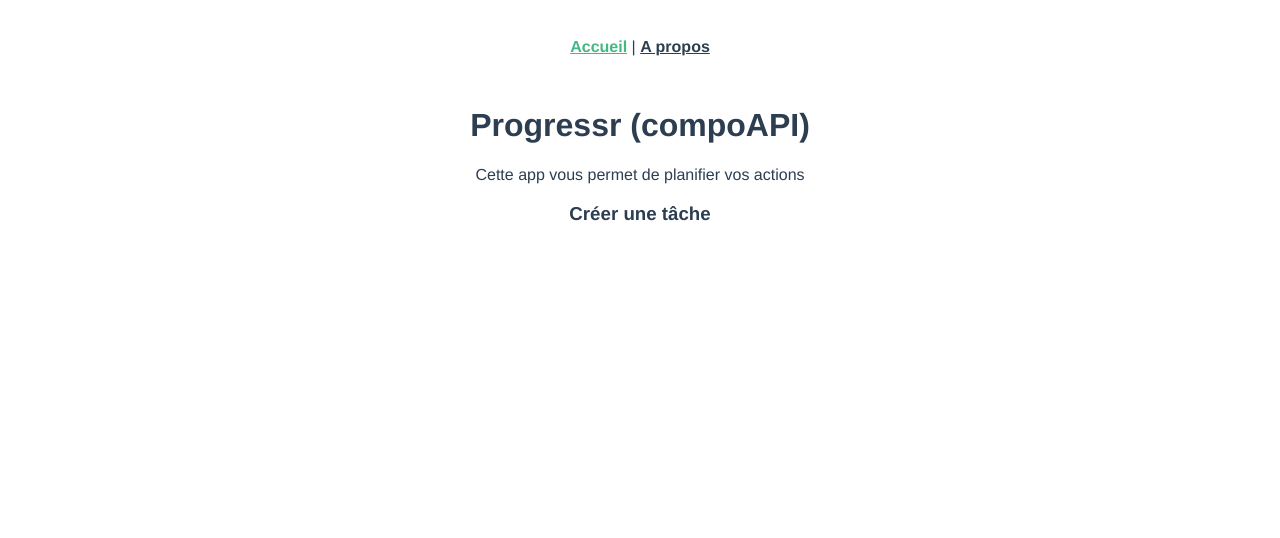
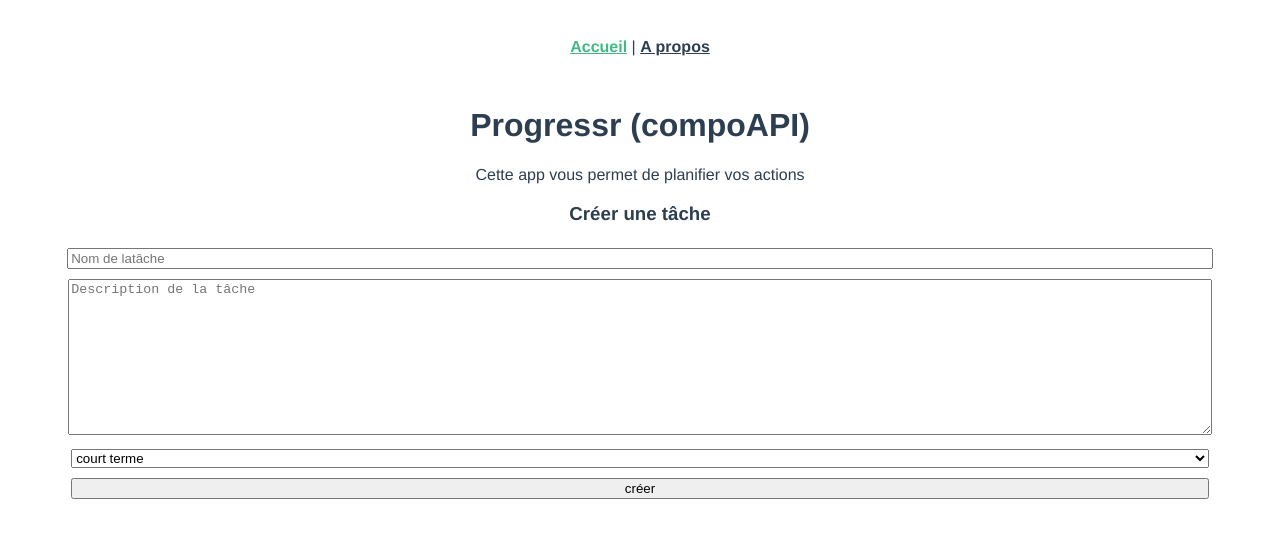
Before and after one commit to younesmjl/Vue3-TaskManagement, a Vue app: page / in a window 1280 px wide. Shown: the top 538 px of the page. Built offline with nearby package versions, Linux system fonts and the light colour scheme.

Commit message:
bind variable form

```diff
--- a/src/components/Form.vue
+++ b/src/components/Form.vue
@@ -1,10 +1,73 @@
 <template>
   <h3>Créer une tâche</h3>
+  <form>
+    <input type="text" placeholder="Nom de latâche" v-model="name" />
+    <br />
+    <textarea
+      cols="30"
+      rows="10"
+      v-model="description"
+      placeholder="Description de la tâche"
+    >
+    </textarea>
+    <br />
+    <select v-model="temporality">
+      <option
+        v-for="tempo in temporalityTypes"
+        v-bind:value="tempo.value"
+        v-bind:key="tempo.id"
+      >
+        {{ tempo.name }}
+      </option>
+    </select>
+    <br />
+    <button>créer</button>
+  </form>
 </template>
 
 <script>
-export default {};
+import { ref } from "vue";
+
+export default {
+  name: "Form",
+  setup() {
+    const name = ref("");
+    const description = ref("");
+    const temporalityTypes = ref([
+      {
+        id: 1,
+        name: "court terme",
+        value: "short-term",
+      },
+      {
+        id: 2,
+        name: "Moyen terme",
+        value: "medium-term",
+      },
+      {
+        id: 3,
+        name: "long terme",
+        value: "long-term",
+      },
+    ]);
+    const temporality = ref("short-term");
+
+    return {
+      name,
+      description,
+      temporalityTypes,
+      temporality,
+    };
+  },
+};
 </script>
 
-<style>
+<style scoped>
+input,
+textarea,
+select,
+button {
+  width: 90%;
+  margin: 5px 10px;
+}
 </style>
```
